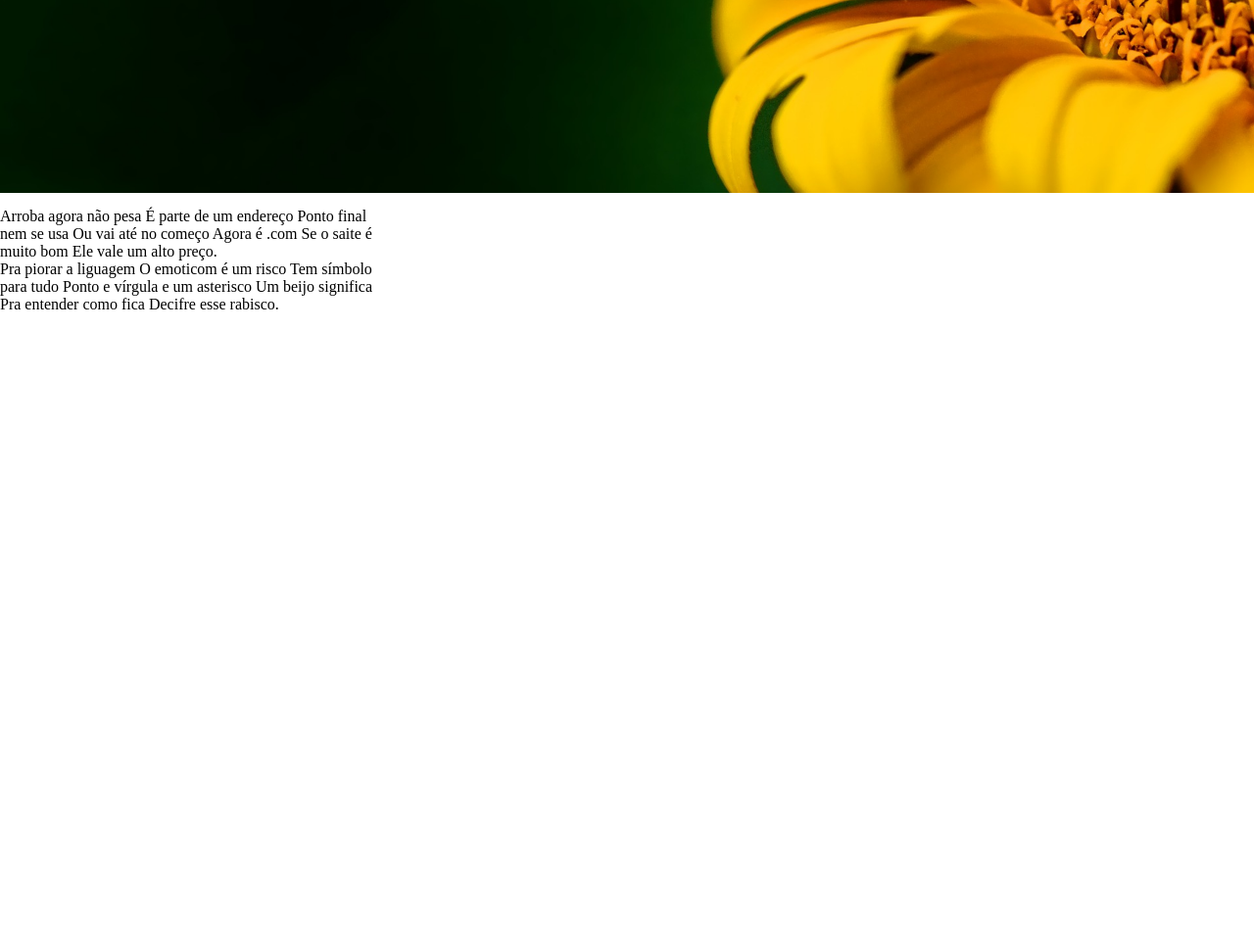
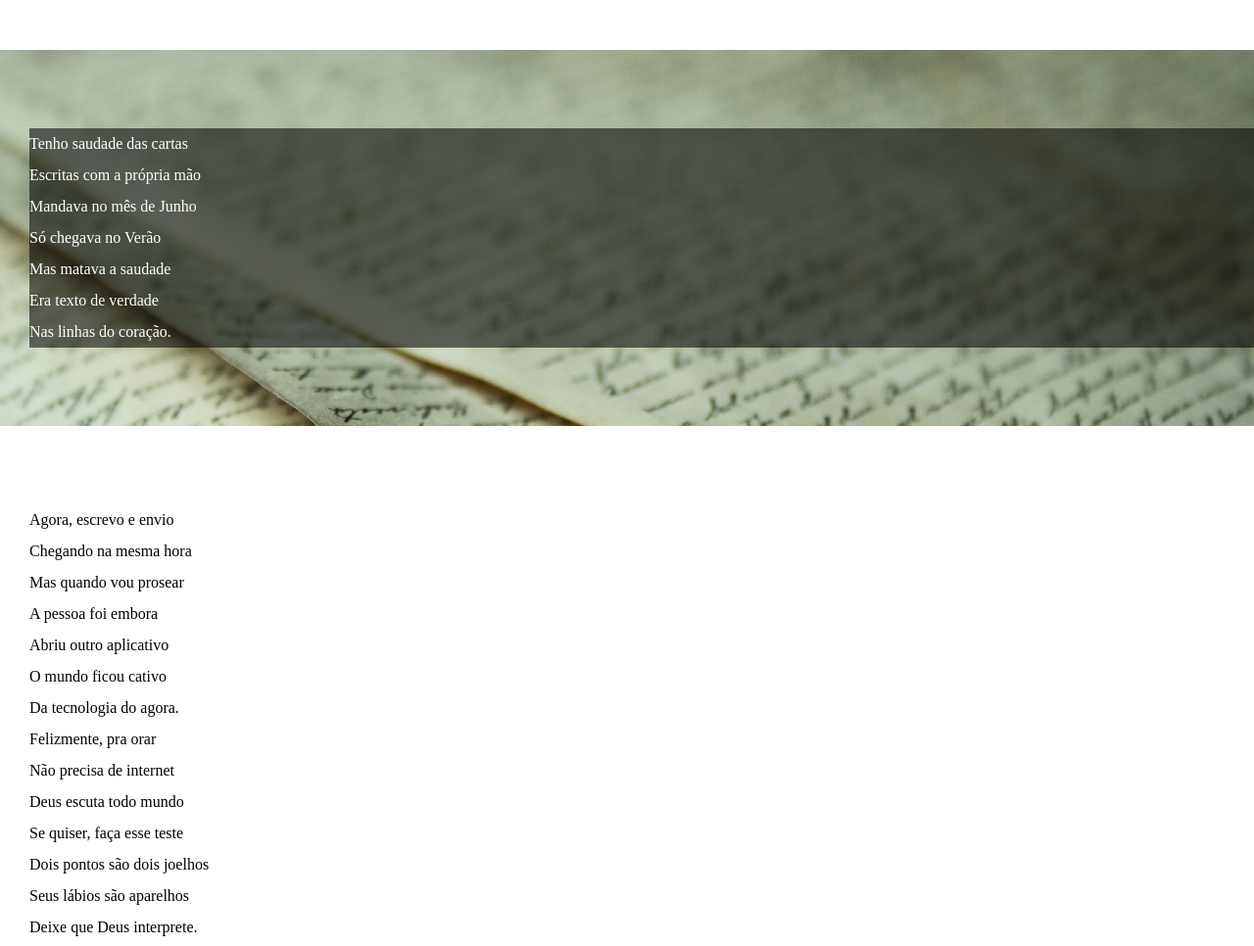
Before and after one commit to orian11maluleque/html-css, a plain HTML site: page desafios/d012/index.html in a window 1280 px wide. Shown: the part 1480-2446 px from the top of the page at 98% size. Drawn offline with Linux system fonts and the light colour scheme.

Commit message:
Corrigindo o exerxicio do cordel

```diff
--- a/desafios/d012/estilos/style.css
+++ b/desafios/d012/estilos/style.css
@@ -4,32 +4,53 @@
     padding: 0px;
     margin: 0px;
 }
-
-
-
+html, body{
+    min-height: 100vh;
+    background-color: darkgray;
+}
+a{
+    color: white;
+    text-decoration: none;
+    font-weight: bolder;
+}
+a:hover{
+    text-decoration: underline;
+}
 
 header{
     background-color: black;
     color: white;
-    h1, p{
-        text-align: center;
-    }
-    padding: 20px;
+    text-align: center;
+}
+header > h1{
+    padding-top: 50px;
+    font-variant: small-caps;
+}
+header > p{
+    padding-bottom: 50px;
 }
 
+
 section{
-    margin-top: 15px;
-    margin-bottom: 15px;
-    height: 97vh;
+    padding-top: 10vh;
+    padding-bottom: 10vh;
+    padding-left: 30px;
+    line-height: 2em;
 }
-.normal{
+section.imagem{
+    background-color: rgba(0, 0, 0, 0.5);
+    color: white;
+}
+section.imagem > p{
+    width: 400px;
+    background-color: rgba(0, 0, 0, 0.274);
+}
+section.normal{
     background-color: white;
+    color: rgb(0, 0, 0);
 
 }
-article{
-    max-width: 400px;
 
-}
 article.img{
     color: white;
     background-color: rgba(0, 0, 0, 0.555);
@@ -49,4 +70,5 @@
     background-color: black;
     color: white;
     text-align: center;
+    padding: 10px;
 }
--- a/desafios/d012/index.html
+++ b/desafios/d012/index.html
@@ -10,19 +10,19 @@
 <body>
     <header>
         <h1>Cordel Moderno</h1>
-        <p>Por <a href="https://www.recantodasletras.com.br/poesias/3186743">Milton Duarte</a></p>
+        <p>Por <a href="https://www.recantodasletras.com.br/poesias/3186743" target="_blank">Milton Duarte</a></p>
     </header>
 
     <main>
         <section class="normal">
             <article>
                 <p>
-                    Estou ficando cansado
-                    Da tal tecnologia
-                    Só se fala por e-mail
-                    Mensagem curta e fria
-                    Twitter e Facebook
-                    Antes que eu caduque
+                    Estou ficando cansado <br>
+                    Da tal tecnologia <br>
+                    Só se fala por e-mail <br>
+                    Mensagem curta e fria <br>
+                    Twitter e Facebook <br>
+                    Antes que eu caduque <br>
                     Vou dizer tudo em poesia.
                 </p>
             </article>
@@ -30,12 +30,12 @@
         <section class="imagem" id="joaninha">
             <article class="img">
                 <p>
-                    Não é mais como era antes
-                    É tudo abreviado
-                    "Você" só tem duas letras
-                    O "O" e o "E" foi riscado
-                    Para declarar o amor
-                    Basta botar uma flor
+                    Não é mais como era antes <br>
+                    É tudo abreviado <br>
+                    "Você" só tem duas letras <br>
+                    O "O" e o "E" foi riscado <br>
+                    Para declarar o amor <br>
+                    Basta botar uma flor <br>
                     E um coração desenhado.
                 </p>
             </article>
@@ -43,33 +43,34 @@
         <section class="normal">
             <article>
                 <p>
-                    Arroba agora não pesa
-                    É parte de um endereço
-                    Ponto final nem se usa
-                    Ou vai até no começo
-                    Agora é .com
-                    Se o saite é muito bom
+                    Arroba agora não pesa <br>
+                    É parte de um endereço <br>
+                    Ponto final nem se usa <br>
+                    Ou vai até no começo <br>
+                    Agora é .com <br>
+                    Se o saite é muito bom <br>
                     Ele vale um alto preço.
-                    <br>
-                    Pra piorar a liguagem
-                    O emoticom é um risco
-                    Tem símbolo para tudo
-                    Ponto e vírgula e um asterisco
-                    Um beijo significa
-                    Pra entender como fica
+                </p>
+                <p>
+                    Pra piorar a liguagem <br>
+                    O emoticom é um risco <br>
+                    Tem símbolo para tudo <br>
+                    Ponto e vírgula e um asterisco <br>
+                    Um beijo significa <br>
+                    Pra entender como fica <br>
                     Decifre esse rabisco.
                 </p>
             </article>
         </section>
-        <section class="imagem" id="carta">
+        <section class="imagem"  id="carta">
             <article class="img">
                 <p>
-                    Tenho saudade das cartas
-                    Escritas com a própria mão
-                    Mandava no mês de Junho
-                    Só chegava no Verão
-                    Mas matava a saudade
-                    Era texto de verdade
+                    Tenho saudade das cartas <br>
+                    Escritas com a própria mão <br>
+                    Mandava no mês de Junho <br>
+                    Só chegava no Verão <br>
+                    Mas matava a saudade <br>
+                    Era texto de verdade <br>
                     Nas linhas do coração.
                 </p>
             </article>
@@ -77,20 +78,21 @@
         <section class="normal">
             <article>
                 <p>
-                    Agora, escrevo e envio
-                    Chegando na mesma hora
-                    Mas quando vou prosear
-                    A pessoa foi embora
-                    Abriu outro aplicativo
-                    O mundo ficou cativo
+                    Agora, escrevo e envio <br>
+                    Chegando na mesma hora <br>
+                    Mas quando vou prosear <br>
+                    A pessoa foi embora <br>
+                    Abriu outro aplicativo <br>
+                    O mundo ficou cativo <br>
                     Da tecnologia do agora.
-                    <br>
-                    Felizmente, pra orar
-                    Não precisa de internet
-                    Deus escuta todo mundo
-                    Se quiser, faça esse teste
-                    Dois pontos são dois joelhos
-                    Seus lábios são aparelhos
+                </p>
+                <p>
+                    Felizmente, pra orar <br>
+                    Não precisa de internet <br>
+                    Deus escuta todo mundo <br>
+                    Se quiser, faça esse teste <br>
+                    Dois pontos são dois joelhos <br>
+                    Seus lábios são aparelhos <br>
                     Deixe que Deus interprete.
                 </p>
             </article>
@@ -98,7 +100,7 @@
     </main>
 
     <footer>
-        <p>Site desenvolvido por <a href="@">Orian Yves</a>.</p>
+        <p>Site desenvolvido por <a href="@" target="_blank">Orian Yves</a>.</p>
     </footer>
 </body>
 </html>
```
